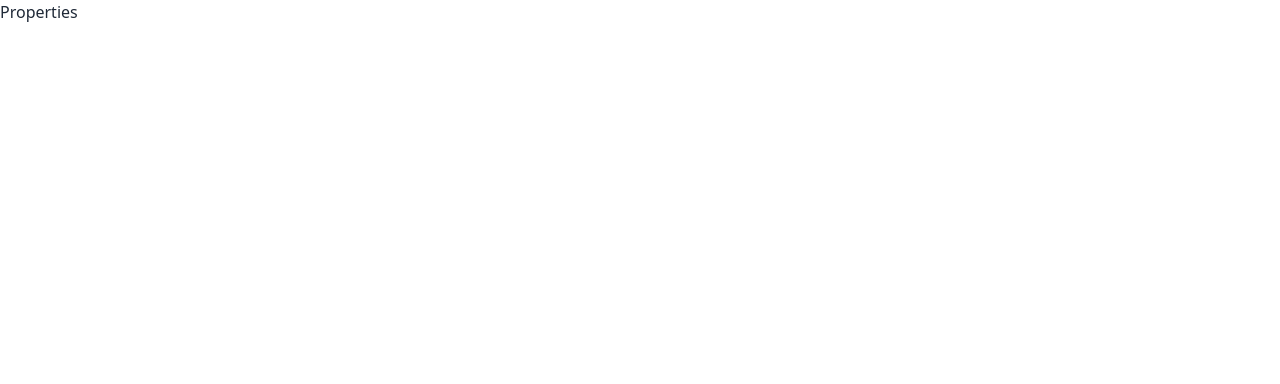
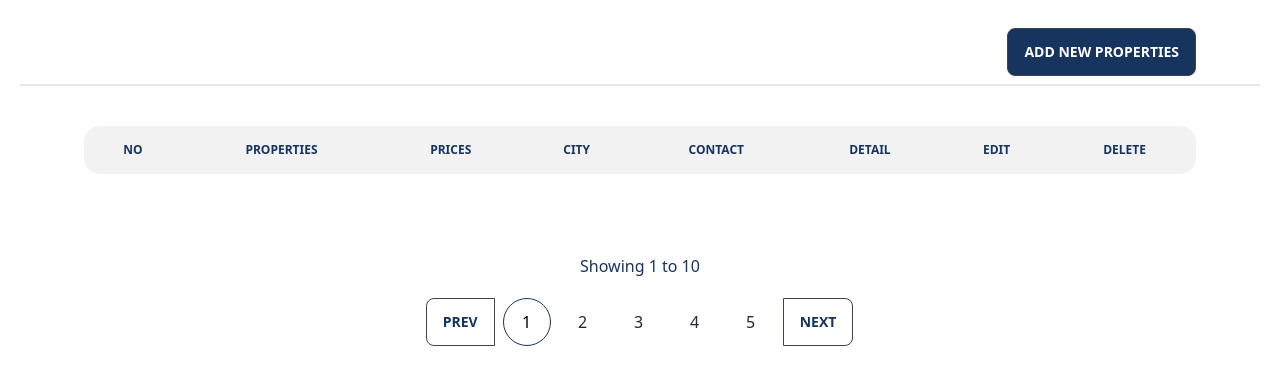
Before and after one commit to RendraAndriansyah/Holistay, a Next.js app: page /user/myproperties in a window 1280 px wide. Shown: the top 384 px of the page. Built offline with nearby package versions, Linux system fonts and the light colour scheme.

Commit message:
done tampilan

```diff
--- a/package.json
+++ b/package.json
@@ -17,6 +17,7 @@
     "react": "18.2.0",
     "react-dom": "18.2.0",
     "react-icons": "^4.7.1",
+    "react-router-dom": "^6.4.5",
     "sweetalert2": "^11.6.15"
   },
   "devDependencies": {
--- a/pages/user/myproperties.jsx
+++ b/pages/user/myproperties.jsx
@@ -1,9 +1,123 @@
-import React from 'react'
+import React, { useState, useEffect } from 'react';
+import axios from 'axios';
+import { MdEdit } from 'react-icons/md';
+import { HiOutlineSelector } from 'react-icons/hi';
+import { BiDetail } from 'react-icons/bi';
+import { MdDeleteForever } from 'react-icons/md';
 
 const Properties = () => {
+  const [row, setRows] = useState([]);
+  const [loading, setLoading] = useState(false);
+  const [filter,setFilter]= useState("All Class")
+  const [filterStatus,setFilterStatus] = useState("All Status")
+  const [filterCate,setFilterCate] = useState("All Category")
+
+
+
+
+  // const getRows = async () => {
+  //   await axios
+  //     .get(``, {
+  //       headers: {
+  //         Authorization: `Bearer `,
+  //       },
+  //     })
+  //     .then((res) => {
+  //       setLoading(true);
+
+  //       setRows(res.data.data);
+  //     });
+  // };
+
+
+
+  // console.log("ini data dari api",row)
+  // useEffect(() => {
+  //   getRows();
+  // }, []);
   return (
     //List My Properties
-    <div>Properties</div>
+    <div className="bg-alta-white w-full h-full">
+       <div className="bg-alta-white h-5/6 m-5">
+          <div>
+          <div className="flex flex-row-reverse mx-16">
+            <div className="rounded-box my-2">
+            <label htmlFor="my-modal-4" className="btn bg-alta-dark" onClick={()=>{("")}}>ADD NEW PROPERTIES</label>
+            </div>
+
+            </div>
+            <div className="border-b-2"></div>
+
+
+            <div className="my-10 mx-16 rounded-box min-h">
+              <div className="overflow-x-auto">
+                <table className="table table-zebra w-full">
+                  <thead>
+                    <tr className="text-center text-alta-dark">
+                      <th>NO</th>
+                      <th>PROPERTIES</th>
+                      <th>PRICES</th>
+                      <th>CITY</th>
+                      <th>CONTACT</th>
+                      <th>DETAIL</th>
+                      <th>EDIT</th>
+                      <th>DELETE</th>
+                    </tr>
+                  </thead>
+                  {/* {row && loading === true ? (
+                    map(() => {
+                      return (
+                        <tbody className="text-center">
+                          <tr className="hover text-alta-dark">
+                            <th></th>
+                            <td></td>
+                            <td></td>
+                            <td></td>
+                            <td></td>
+                            <td>
+                              <button onClick={() => ('')}>
+                                <BiDetail />
+                              </button>
+                            </td>
+                            <td>
+                              <button onClick={() => ('')}>
+                                <MdEdit />
+                              </button>
+                            </td>
+                            <td>
+                              <button>
+                                <MdDeleteForever />
+                              </button>
+                            </td>
+                          </tr>
+                        </tbody>
+                      );
+                    })
+                  ) : (
+                    <div>
+                      <h1>Memuat......</h1>
+                    </div>
+                  )} */}
+                </table>
+              </div>
+            </div>
+            <div className="p-5">
+              <p className="text-center pt-5 text-alta-dark">Showing 1 to 10</p>
+            </div>
+            <div className="btn-group flex  place-items-center justify-center gap-2">
+              <button className="btn hover:text-white hover:bg-alta-dark bg-white text-alta-dark ">Prev</button>
+              <button className="bg-white hover:text-white hover:bg-alta-dark border text-black btn-circle border-alta-dark">1</button>
+              <button className="border-none  bg-white hover:text-white hover:bg-alta-dark btn-circle  ">2</button>
+              <button className="border-none  bg-white hover:text-white hover:bg-alta-dark btn-circle">3</button>
+              <button className="border-none  bg-white hover:text-white hover:bg-alta-dark btn-circle">4</button>
+              <button className="border-none  bg-white hover:text-white hover:bg-alta-dark btn-circle">5</button>
+
+              <button className="btn hover:text-white hover:bg-alta-dark bg-white text-alta-dark">Next</button>
+            </div>
+          </div>
+        </div>
+
+    </div>
   )
 }
 
--- a/tailwind.config.js
+++ b/tailwind.config.js
@@ -1,13 +1,15 @@
 /** @type {import('tailwindcss').Config} */
 module.exports = {
-  content: ["./src/**/*.{html,js,jsx}"],
+  content: [
+    "./pages/**/*.{js,ts,jsx,tsx}",
+    "./components/**/*.{js,ts,jsx,tsx}",
+  ],
   theme: {
-    extend: {},
-    colors: {
-      'alta-dark': '#17345f',
-      'alta-light': '#f4f7fb',
-      'alta-white': '#ffffff',
-    },
+    extend: {
+      colors: {
+      "alta-dark": "#17345f",
+      "alta-light": "#f4f7fb",
+      "alta-white": "#ffffff",},},
   },
-  plugins: [require('daisyui')],
+  plugins: [require(`daisyui`)],
 }
```
Also changed, not shown: 1 other file (tests, documents, lock files or other folders).
